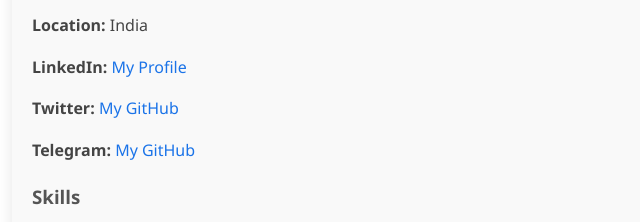
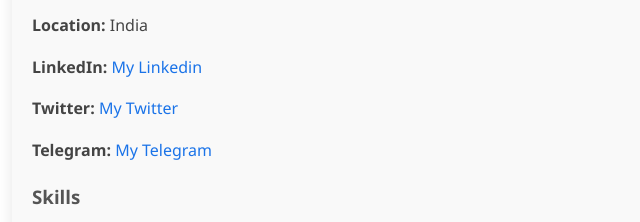
Before and after one commit to acidkidrock/acidkidrock.github.io, a plain HTML site: page index.html in a window 1280 px wide. Shown: the part 188-410 px from the top of the page, 208-848 px from the left. Drawn offline with Linux system fonts and the light colour scheme.

Commit message:
Update index.html

```diff
--- a/index.html
+++ b/index.html
@@ -59,9 +59,9 @@
 
         <p><strong>Name:</strong> Swatantra Dwivedi</p>
         <p><strong>Location:</strong> India</p>
-        <p><strong>LinkedIn:</strong> <a href="https://www.linkedin.com/in/swatantra-dwivedi-bb6a41246/"_blank">My Profile</a></p>
-        <p><strong>Twitter:</strong> <a href="https://x.com/DegenSynX" target="_blank">My GitHub</a></p>
-        <p><strong>Telegram:</strong> <a href="https://t.me/acidkidrock" target="_blank">My GitHub</a></p>
+        <p><strong>LinkedIn:</strong> <a href="https://www.linkedin.com/in/swatantra-dwivedi-bb6a41246/"_blank">My Linkedin</a></p>
+        <p><strong>Twitter:</strong> <a href="https://x.com/DegenSynX" target="_blank">My Twitter</a></p>
+        <p><strong>Telegram:</strong> <a href="https://t.me/acidkidrock" target="_blank">My Telegram</a></p>
 
         <h3>Skills</h3>
         <p>Community Management, Community Lead</p>
```
